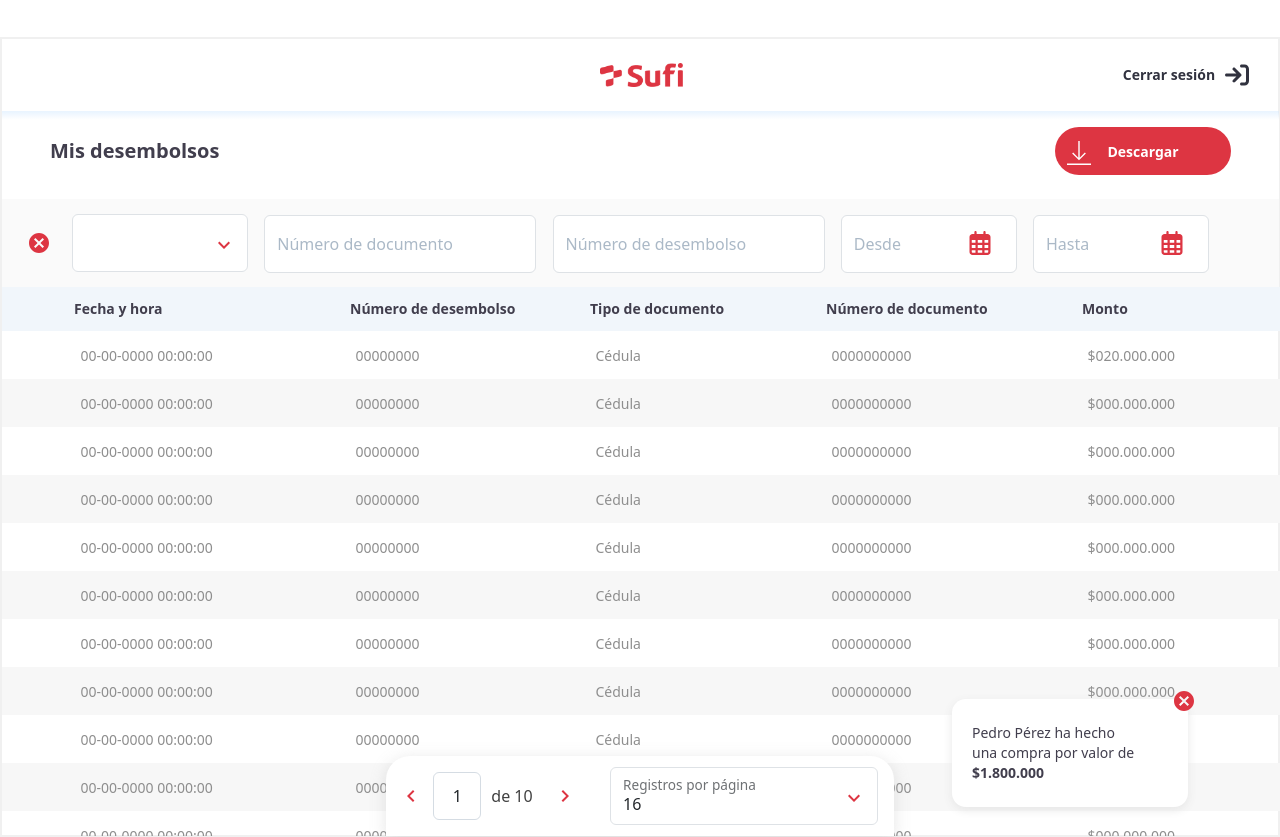
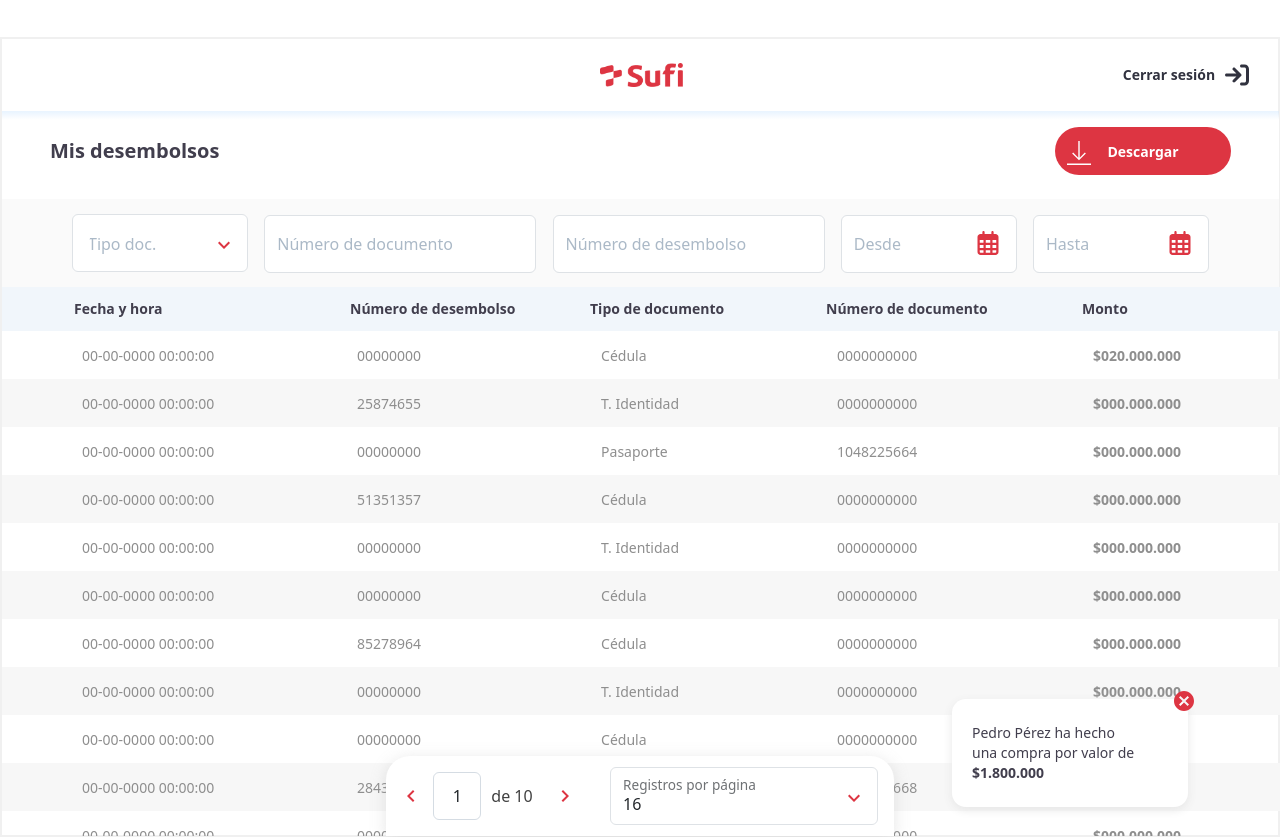
Before and after one commit to EstebanSilvera/sufifront, a React (Vite) app: page /Desembolso in a window 1280 px wide. Built offline with nearby package versions, Linux system fonts and the light colour scheme.

Commit message:
diseño desktop de login y desembolso realizado, guardado antes de hacer la aplicacion responsive

```diff
--- a/src/components/Desembolso.jsx
+++ b/src/components/Desembolso.jsx
@@ -48,20 +48,22 @@ const Desembolso = () => {
 
     const [tabla, setTabla] = useState([
         { fecha: "00-00-0000 00:00:00", desembolso: '00000000', tdoc: "Cédula", documento: "0000000000", monto: "$020.000.000" },
+        { fecha: "00-00-0000 00:00:00", desembolso: '25874655', tdoc: "T. Identidad", documento: "0000000000", monto: "$000.000.000" },
+        { fecha: "00-00-0000 00:00:00", desembolso: '00000000', tdoc: "Pasaporte", documento: "1048225664", monto: "$000.000.000" },
+        { fecha: "00-00-0000 00:00:00", desembolso: '51351357', tdoc: "Cédula", documento: "0000000000", monto: "$000.000.000" },
+        { fecha: "00-00-0000 00:00:00", desembolso: '00000000', tdoc: "T. Identidad", documento: "0000000000", monto: "$000.000.000" },
         { fecha: "00-00-0000 00:00:00", desembolso: '00000000', tdoc: "Cédula", documento: "0000000000", monto: "$000.000.000" },
+        { fecha: "00-00-0000 00:00:00", desembolso: '85278964', tdoc: "Cédula", documento: "0000000000", monto: "$000.000.000" },
+        { fecha: "00-00-0000 00:00:00", desembolso: '00000000', tdoc: "T. Identidad", documento: "0000000000", monto: "$000.000.000" },
         { fecha: "00-00-0000 00:00:00", desembolso: '00000000', tdoc: "Cédula", documento: "0000000000", monto: "$000.000.000" },
+        { fecha: "00-00-0000 00:00:00", desembolso: '28438416', tdoc: "Pasaporte", documento: "1048775668", monto: "$000.000.000" },
         { fecha: "00-00-0000 00:00:00", desembolso: '00000000', tdoc: "Cédula", documento: "0000000000", monto: "$000.000.000" },
-        { fecha: "00-00-0000 00:00:00", desembolso: '00000000', tdoc: "Cédula", documento: "0000000000", monto: "$000.000.000" },
-        { fecha: "00-00-0000 00:00:00", desembolso: '00000000', tdoc: "Cédula", documento: "0000000000", monto: "$000.000.000" },
-        { fecha: "00-00-0000 00:00:00", desembolso: '00000000', tdoc: "Cédula", documento: "0000000000", monto: "$000.000.000" },
-        { fecha: "00-00-0000 00:00:00", desembolso: '00000000', tdoc: "Cédula", documento: "0000000000", monto: "$000.000.000" },
-        { fecha: "00-00-0000 00:00:00", desembolso: '00000000', tdoc: "Cédula", documento: "0000000000", monto: "$000.000.000" },
-        { fecha: "00-00-0000 00:00:00", desembolso: '00000000', tdoc: "Cédula", documento: "0000000000", monto: "$000.000.000" },
-        { fecha: "00-00-0000 00:00:00", desembolso: '00000000', tdoc: "Cédula", documento: "0000000000", monto: "$000.000.000" },
-        { fecha: "00-00-0000 00:00:00", desembolso: '00000000', tdoc: "Cédula", documento: "0000000000", monto: "$000.000.000" },
-        { fecha: "00-00-0000 00:00:00", desembolso: '00000000', tdoc: "Cédula", documento: "0000000000", monto: "$000.000.000" },
-        { fecha: "00-00-0000 00:00:00", desembolso: '00000000', tdoc: "Cédula", documento: "0000000000", monto: "$000.000.000" },
+        { fecha: "00-00-0000 00:00:00", desembolso: '00000000', tdoc: "T. Identidad", documento: "0000000000", monto: "$000.000.000" },
+        { fecha: "00-00-0000 00:00:00", desembolso: '12345678', tdoc: "Cédula", documento: "0000000000", monto: "$000.000.000" },
+        { fecha: "00-00-0000 00:00:00", desembolso: '00000000', tdoc: "Pasaporte", documento: "104877864", monto: "$000.000.000" },
     ]);
+
+    const [tabla2] = useState(tabla)
 
     // const agregarCampo = (event) => {
 
@@ -80,17 +82,61 @@ const Desembolso = () => {
     //     }
     // }
 
-
     const descargarComoTexto = () => {
         const contenido = JSON.stringify(tabla, null, 2);
         const blob = new Blob([contenido], { type: 'text/plain' });
         saveAs(blob, 'datos.txt');
     };
 
-    const [selectedOption, setSelectedOption] = useState('');
+    const [documento, setDocumento] = useState('');
+    const [numDocumento, setNumDocumento] = useState('');
+    const [numDesembolso, setNumDesembolso] = useState('');
+    const [desdeFecha, setDesdeFecha] = useState('');
+    const [desdeFecha2, setDesdeFecha2] = useState('');
 
-    const handleSelectChange = (e) => {
-        setSelectedOption(e.target.value);
+    const [cancel, setCancel] = useState([]);
+
+    let tablafiltro = tabla
+
+    const filtrar = () => {
+
+        const doc = [documento, numDocumento, numDesembolso, desdeFecha, desdeFecha2]
+        const docfil = doc.filter((palabra) => palabra !== "")
+
+        tablafiltro = tabla.filter(item =>
+            item.desembolso.includes(numDesembolso) &&
+            item.tdoc.includes(documento) &&
+            item.documento.includes(numDocumento) &&
+            item.fecha.includes(desdeFecha)
+        );
+
+        setTabla(tablafiltro)
+
+        setCancel(docfil)
+
+        console.log(cancel)
+    }
+
+    const Borrar = () => {
+        console.log("borraste los input")
+        setDocumento("")
+        setNumDesembolso("")
+        setNumDocumento("")
+        setNumDocumento("")
+        setDesdeFecha("")
+        setDesdeFecha2("")
+
+        setTabla(tabla2)
+
+        setCancel([])
+    }
+
+    const handleInput = (e) => {
+        const inputValue = e.target.value.replace(/\D/g, '');
+
+        const formattedValue = inputValue.replace(/^(.{2})(.{2})(.*)$/, '$1-$2-$3');
+
+        e.target.value = formattedValue;
     };
 
     return (
@@ -125,44 +171,53 @@ const Desembolso = () => {
                     </button>
                 </div>
 
-                <div className='nav-checkbox'>
+                <div onChange={filtrar} className='nav-checkbox'>
 
                     {
-                        <MdCancel className='absolute -ml-[2.8rem] size-6 text-[#DD3542]' />
+                        (cancel.length > 0)
+                            ?
+                            <MdCancel onClick={() => Borrar()} className='absolute -ml-[2.8rem] size-6 text-[#DD3542]' />
+                            :
+                            <></>
                     }
 
                     <FloatingLabel
-                        controlId="floatingSelect"
-                        label={selectedOption ? 'Tipo doc.' : ''}
-                        className={`text-[#ABB9C7] ${selectedOption ? 'text-sm text-[#ABB9C7]' : 'text-base'}`}
+                        label={documento ? 'Tipo doc.' : ''}
+                        className={`text-[#ABB9C7] ${documento ? 'text-sm text-[#ABB9C7]' : 'text-base'}`}
                     >
                         <Form.Select
-                            className='focus:outline-none focus:shadow-outline-blue focus:border-blue-300'
                             id='doc'
-                            style={{ width: "176px", height: "56px" }}
-                            onChange={handleSelectChange}
+                            style={{ width: "176px", height: "56px", color: "#413E4D" }}
+                            type="number"
+                            value={documento}
+                            onChange={(e) => setDocumento(e.target.value)}
+
                         >
                             <option> </option>
-                            <option value="1">One</option>
-                            <option value="2">Two</option>
-                            <option value="3">Three</option>
+                            <option value="Cédula">Cédula</option>
+                            <option value="T. Identidad">T. identidad</option>
+                            <option value="Pasaporte">Pasaporte</option>
                         </Form.Select>
+                        {
+                            documento === ""
+                                ?
+                                <p className='absolute top-[18px] left-[16px]' style={{ pointerEvents: "none" }}>Tipo doc.</p>
+                                :
+                                <></>
+                        }
+                        <MdOutlineKeyboardArrowDown
+                            className='size-6 bg-white'
+                            style={{ position: "absolute", top: "1.2rem", marginLeft: "8.75rem", color: "#DD3542", pointerEvents: "none" }}
+                        />
 
-                            <MdOutlineKeyboardArrowDown
-                                className='size-6 bg-white'
-                                style={{ position: "absolute", top: "1.2rem", marginLeft: "8.75rem", color: "#DD3542", pointerEvents: "none" }}
-                            />
                     </FloatingLabel>
-
-
-                    {/* <input id='numdoc' className='check'  placeholder="" /> */}
 
                     <FloatingLabel
                         label="Número de documento"
                         style={{ width: "272px", height: "56px" }}
                         className='text-[#ABB9C7]'
                     >
-                        <Form.Control id='numdoc' placeholder="Número de documento" />
+                        <Form.Control id='numdoc' placeholder="Número de documento" value={numDocumento} onChange={(e) => setNumDocumento(e.target.value)} />
                     </FloatingLabel>
 
                     <FloatingLabel
@@ -170,31 +225,28 @@ const Desembolso = () => {
                         style={{ width: "272px", height: "56px" }}
                         className='text-[#ABB9C7]'
                     >
-                        <Form.Control id='numdes' placeholder="Número de desembolso" />
+                        <Form.Control id='numdes' placeholder="Número de desembolso" value={numDesembolso} onChange={(e) => setNumDesembolso(e.target.value)} />
                     </FloatingLabel>
-
-                    {/* <input id='numdes' className='check' style={{ width: "272px", height: "56px" }} placeholder="Número de desembolso" /> */}
 
                     <FloatingLabel
                         label="Desde"
                         style={{ width: "176px", height: "56px" }}
                         className='text-[#ABB9C7]'
                     >
-                        <Form.Control id='fecha1' placeholder="00-00-0000" />
+                        <Form.Control id='fecha1' placeholder="00-00-0000" value={desdeFecha} maxLength={10} onInput={handleInput} onChange={(e) => setDesdeFecha(e.target.value)} />
                     </FloatingLabel>
-                    {/* <input id='fecha1' type='date' className='check' style={{ width: "176px", height: "56px" }} placeholder="Desde" /> */}
 
                     <FloatingLabel
                         label="Hasta"
                         style={{ width: "176px", height: "56px" }}
                         className='text-[#ABB9C7]'
                     >
-                        <Form.Control id='fecha2' placeholder="00-00-0000" />
+                        <Form.Control id='fecha2' placeholder="00-00-0000" value={desdeFecha2} maxLength={10} onInput={handleInput} onChange={(e) => setDesdeFecha2(e.target.value)} />
                     </FloatingLabel>
                     {/* <input id='fecha2' type='date' onKeyDown={agregarCampo} onChange={() => alert("undir enter para guardar")} className='check' style={{ width: "176px", height: "56px" }} placeholder="Hasta" /> */}
 
-                    <FaRegCalendarDays style={{ position: "absolute", marginLeft: "56rem", color: "#DD3542", width: "24px", height: "24px", pointerEvents: "none", backgroundColor: "white" }} />
-                    <FaRegCalendarDays style={{ position: "absolute", marginLeft: "68rem", color: "#DD3542", width: "24px", height: "24px", pointerEvents: "none", backgroundColor: "white" }} />
+                    <FaRegCalendarDays style={{ position: "absolute", marginLeft: "56.5rem", color: "#DD3542", width: "24px", height: "24px", pointerEvents: "none", backgroundColor: "white" }} />
+                    <FaRegCalendarDays style={{ position: "absolute", marginLeft: "68.5rem", color: "#DD3542", width: "24px", height: "24px", pointerEvents: "none", backgroundColor: "white" }} />
                 </div>
 
                 <section className='bg-[#F1F6FB] w-[1280px] h-[48] flex justify-center items-center'>
@@ -205,17 +257,17 @@ const Desembolso = () => {
                     <p className='py-[12px] w-[176px] mr-[24px] font-sans font-bold text-[#413E4D] text-sm'>Monto</p>
                 </section>
 
-                <div className='max-h-[505px] w-[1292px] overflow-y-scroll pb-24' style={{ scrollbarColor: 'transparent transparent' }}>
+                <div className='h-[505px] w-[101.5%] overflow-y-scroll pb-24' style={{ scrollbarColor: 'transparent transparent' }}>
                     <table className='mi-tabla w-full table-fixed overflow-hidden'>
                         <tbody>
                             {
-                                tabla.map((p) => (
-                                    <tr className='flex justify-center items-center' style={{ height: "48px", color: "#8E8E8E", fontSize: "14px" }}>
-                                        <p className='w-[275px] ml-[72px] py-[16px]'>{p.fecha}</p>
-                                        <p className='w-[240px] p-0'>{p.desembolso}</p>
-                                        <p className='w-[236px] p-0'>{p.tdoc}</p>
-                                        <p className='w-[256px] p-0'>{p.documento}</p>
-                                        <p className='w-[176px] p-0 mr-[24px]'>{p.monto}</p>
+                                tablafiltro.map((p, i) => (
+                                    <tr key={i} className='flex justify-center items-center' style={{ height: "48px", color: "#8E8E8E", fontSize: "14px" }}>
+                                        <td className='w-[275px] ml-[72px] p-0 py-[16px]'>{p.fecha}</td>
+                                        <td className='w-[240px] p-0'>{p.desembolso}</td>
+                                        <td className='w-[236px] p-1'>{p.tdoc}</td>
+                                        <td className='w-[256px] p-1'>{p.documento}</td>
+                                        <td className='w-[176px] p-1 mr-[24px] font-sans font-bold'>{p.monto}</td>
                                     </tr>
                                 ))
                             }
```
Also changed, not shown: src/components/Login.jsx (+123 -18 lines).
